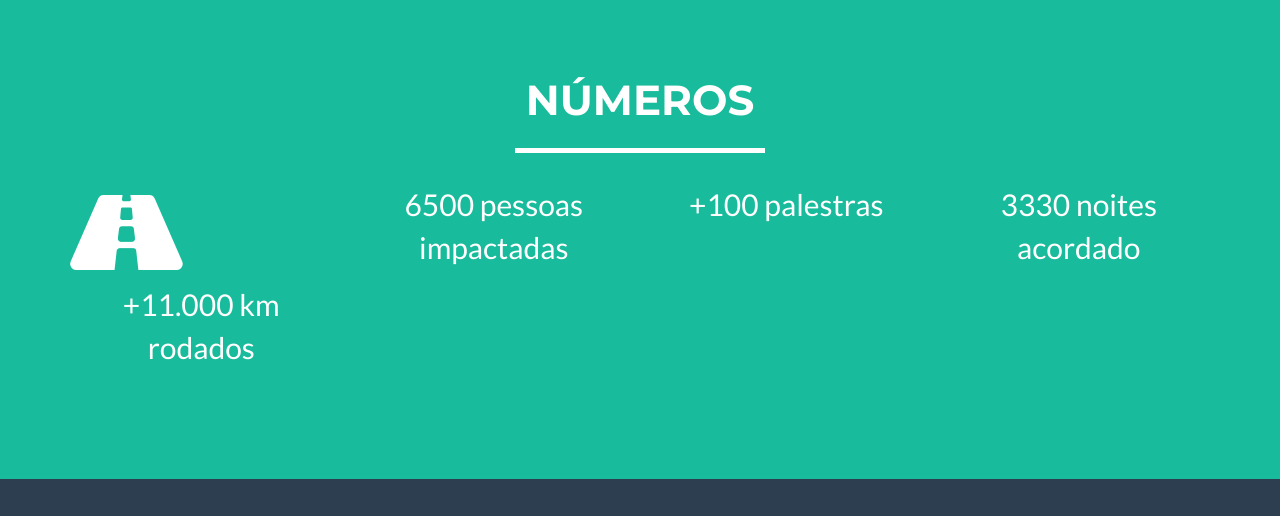
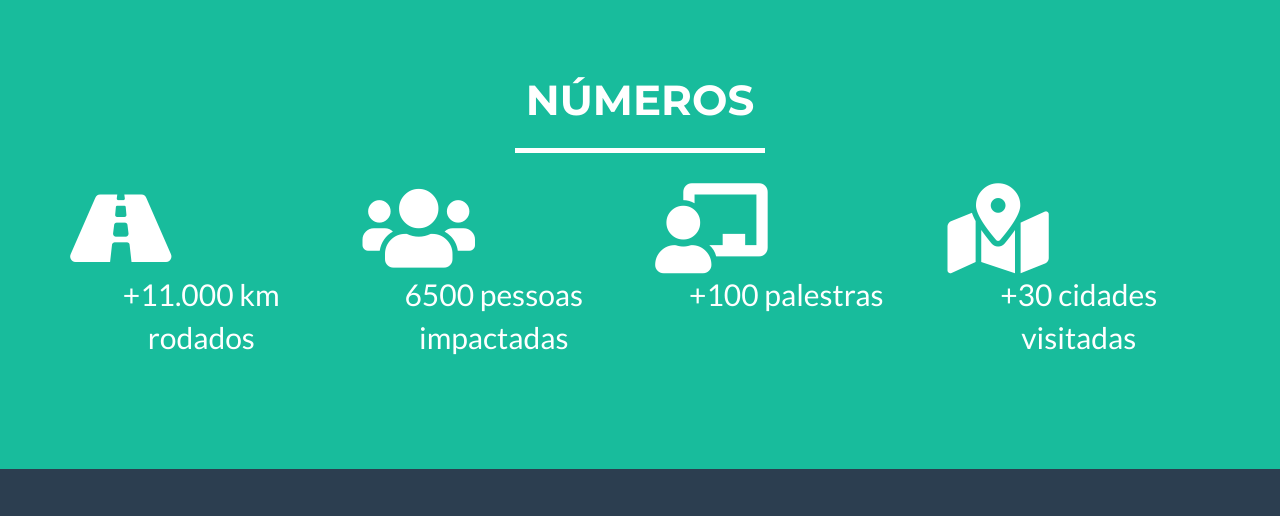
Before and after one commit to Rp10/meusite, a website: page index.html in a window 1280 px wide. Shown: the part 3123-3639 px from the top of the page. Drawn offline with nearby package versions, Linux system fonts and the light colour scheme.

Commit message:
Algumas alterações, inserção de ícones e tamanho

```diff
--- a/index.html
+++ b/index.html
@@ -260,20 +260,22 @@
             <div class="row">
                 <div class="col-md-3 col-sm-6 col-xs-12">
 
-                		<i class=" fas fa-road  text-center" style="font-size:100px;color:white; text-align:text-center;"></i>
+                		<i class=" fas fa-road  text-center" style="font-size:90px;color:white; text-align:text-center;"></i>
 
                     <p class="	text-center" style="font-size: 30px;">+11.000 km rodados</p>
                 </div>
                 <div class="col-md-3 col-sm-6 col-xs-12">
-
+                	<i class=" fas fa-users  text-center" style="font-size:90px;color:white; text-align:text-center;"></i>
                    <p class="	text-center" style="font-size: 30px;">6500 pessoas impactadas</p>
                 </div>
                 <div class="col-md-3 col-sm-6 col-xs-12">
+                	<i class=" fas fa-chalkboard-teacher  text-center" style="font-size:90px;color:white; text-align:text-center;"></i>
                 	  <p class="	text-center" style="font-size: 30px;">+100 palestras</p>
 
                 </div>
                 <div class="col-md-3 col-sm-6 col-xs-12">
-                	  <p class="	text-center" style="font-size: 30px;">3330 noites acordado</p>
+                	<i class=" fas fa-map-marked-alt  text-center" style="font-size:90px;color:white; text-align:text-center;"></i>
+                	  <p class="	text-center" style="font-size: 30px;">+30 cidades visitadas</p>
 
                 </div>
 
```
